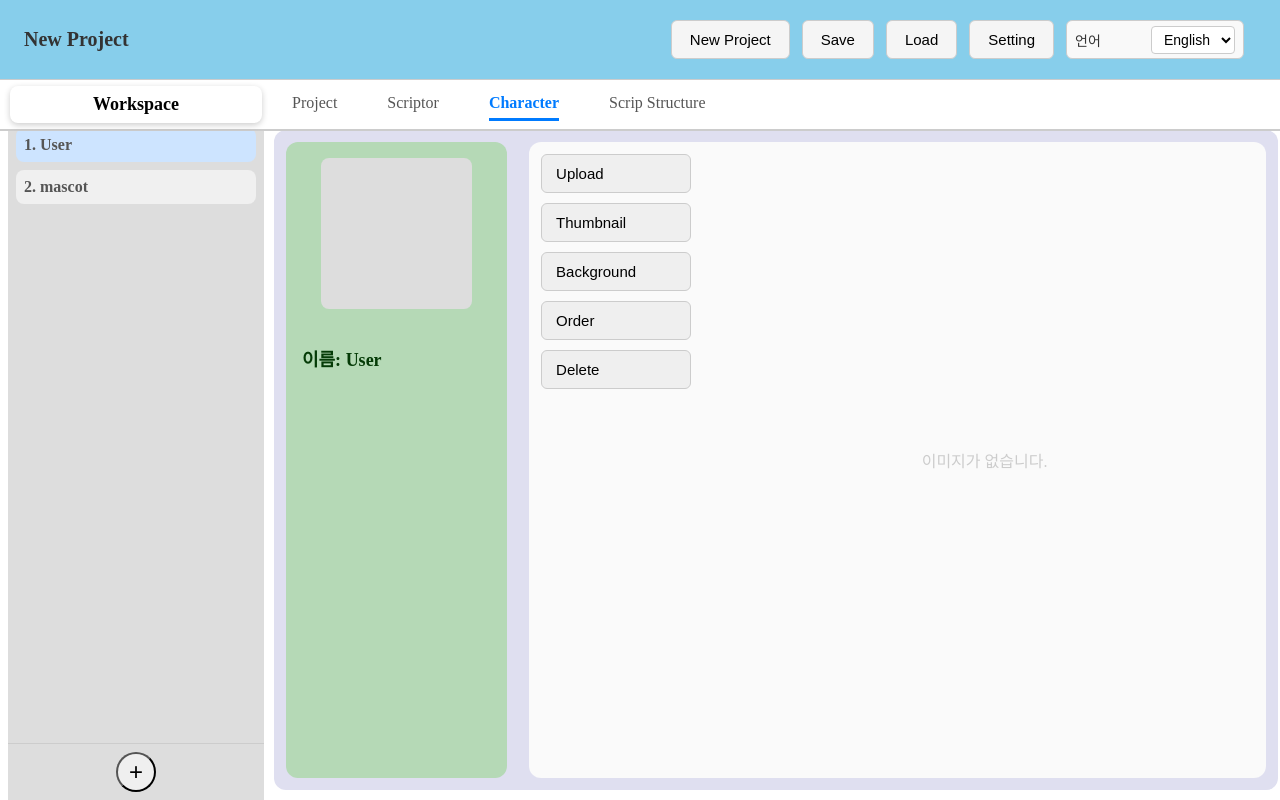
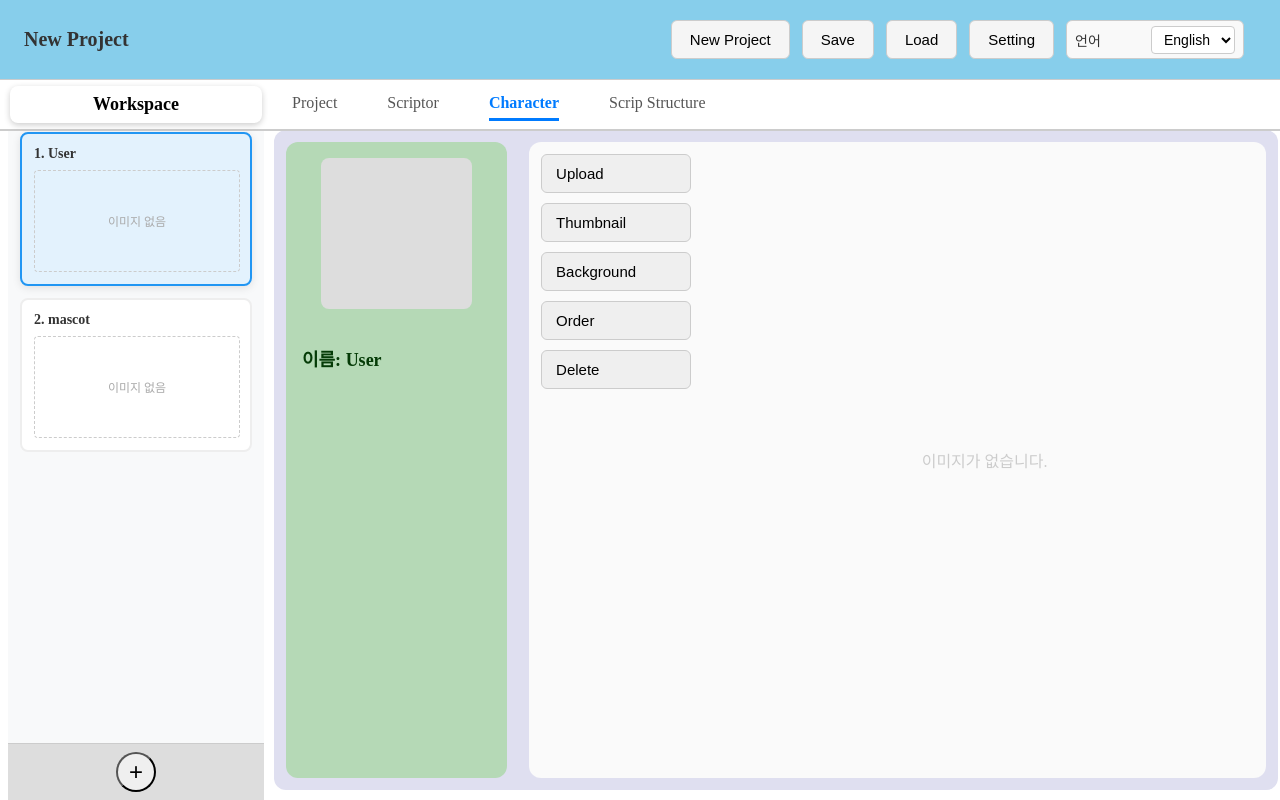
Before and after one commit to andoricano/JsonGenerator, a React (Vite) app: page / in a window 1280 px wide. Both pictures are taken after a click on the element "Character". Built offline with nearby package versions, Linux system fonts and the light colour scheme.

Commit message:
[fix] 수정된 데이터에 따른 SideCharacterBar 대응 수정 완료.

```diff
--- a/src/components/aside/SideBar.tsx
+++ b/src/components/aside/SideBar.tsx
@@ -1,19 +1,22 @@
 import { useStore } from "../../stores/useStore";
-import { TOOLS } from "../../stores/storeType";
+import { TOOLS, AppState } from "../../stores/storeType";
 import SideCharacterBar from "./SideCharacterBar";
 import SideScriptBar from "./SideScriptBar";
 
 export default function SideBar() {
     const activeTool = useStore((state) => state.activeTool);
 
+    const addLineItem = useStore((state: AppState) => state.addLineItem);
+    const addCharacter = useStore((state: AppState) => state.addCharacter);
+
     const handleAdd = () => {
         switch (activeTool) {
             case TOOLS.SCRIPTOR:
-                console.log("Add Script Item");
+                addLineItem();
                 break;
 
             case TOOLS.CHARACTER:
-                console.log("Add Character");
+                addCharacter();
                 break;
 
             default:
--- a/src/components/aside/SideCharacterBar.tsx
+++ b/src/components/aside/SideCharacterBar.tsx
@@ -1,55 +1,52 @@
-import { useEffect, useRef, useState } from "react";
+import { useEffect, useRef } from "react";
 import { useStore } from "../../stores/useStore";
+import { AppState } from "../../stores/storeType";
 
 export default function SideCharacterBar() {
-  const characterList = useStore((state) => state.characterList);
-  const selectedCharacter = useStore((state) => state.selectedCharacter);
-  const setSelectedCharacter = useStore((state) => state.setSelectedCharacter);
+  const characterList = useStore((state: AppState) => state.characterList);
+  const selectedCharacter = useStore((state: AppState) => state.selectedCharacter);
+  const setSelectedCharacter = useStore((state: AppState) => state.setSelectedCharacter);
 
   const containerRef = useRef<HTMLDivElement>(null);
-  const [characterUrls, setCharacterUrls] = useState<(string | null)[]>([]);
 
-  useEffect(() => {
-    const urls = characterList.map(char =>
-      char.img && char.img.length > 0 ? URL.createObjectURL(char.img[char.selectedImageIndex]) : null
-    );
-    setCharacterUrls(urls);
-
-    return () => {
-      urls.forEach(url => url && URL.revokeObjectURL(url));
-    };
-  }, [characterList]);
-
+  // 새로운 캐릭터가 추가될 때만 맨 아래로 스크롤
   useEffect(() => {
     const el = containerRef.current;
     if (!el) return;
     el.scrollTop = el.scrollHeight;
-  }, [characterList]);
+  }, [characterList.length]);
 
   return (
     <div ref={containerRef} style={styles.container}>
       {characterList.map((character, idx) => {
-        const profileUrl = characterUrls[idx];
-        const isSelected = selectedCharacter?.name === character.name;
+        const isSelected = selectedCharacter?.id === character.id;
+
+        // 스토어에서 관리하는 previewUrls의 썸네일 인덱스 참조
+        const profileUrl = character.previewUrls?.[character.thumbnail] || null;
 
         return (
           <div
-            key={character.name ?? idx}
+            key={character.id}
             onClick={() => setSelectedCharacter(character)}
             style={{
               ...styles.characterItem,
-              background: isSelected ? "#cde4ff" : "#f0f0f0",
+              background: isSelected ? "#e3f2fd" : "#ffffff", // 선택 시 연한 파란색
+              border: isSelected ? "2px solid #2196f3" : "2px solid #eee",
+              boxShadow: isSelected ? "0 2px 8px rgba(0,0,0,0.1)" : "none",
             }}
           >
             <div style={styles.characterName}>
               {idx + 1}. {character.name}
             </div>
-            {profileUrl && (
+
+            {profileUrl ? (
               <img
                 src={profileUrl}
-                alt={`${character.name}-represent`}
+                alt={`${character.name}-thumbnail`}
                 style={styles.characterImage}
               />
+            ) : (
+              <div style={styles.noImage}>이미지 없음</div>
             )}
           </div>
         );
@@ -58,34 +55,49 @@ export default function SideCharacterBar() {
   );
 }
 
-const styles: Record<string, React.CSSProperties> = {
+const styles: { [key: string]: React.CSSProperties } = {
   container: {
-    flex: 1,
-    minHeight: 0,
-    display: "flex",
-    flexDirection: "column",
-    overflowY: "auto",
-    padding: 8,
+    display: 'flex',
+    flexDirection: 'column',
+    gap: '12px',
+    padding: '12px',
+    overflowY: 'auto',
+    height: '100%',
+    backgroundColor: '#f8f9fa',
   },
   characterItem: {
-    marginBottom: 8,
-    padding: 8,
-    borderRadius: 8,
-    display: "flex",
-    flexDirection: "column",
-    alignItems: "flex-start",
-    gap: 8,
-    cursor: "pointer",
-    transition: "background 0.2s",
+    display: 'flex',
+    flexDirection: 'column',
+    gap: '8px',
+    padding: '12px',
+    borderRadius: '8px',
+    cursor: 'pointer',
+    transition: 'all 0.2s ease-in-out',
   },
   characterName: {
-    fontWeight: "bold",
-    color: "#555",
+    fontSize: '14px',
+    fontWeight: '600',
+    color: '#333',
+    whiteSpace: 'nowrap',
+    overflow: 'hidden',
+    textOverflow: 'ellipsis',
   },
   characterImage: {
-    width: 40,
-    height: 40,
-    borderRadius: 6,
-    objectFit: "cover",
+    width: '100%',
+    height: '100px',
+    objectFit: 'contain',
+    borderRadius: '4px',
+    backgroundColor: '#fff',
   },
+  noImage: {
+    width: '100%',
+    height: '100px',
+    display: 'flex',
+    justifyContent: 'center',
+    alignItems: 'center',
+    fontSize: '12px',
+    color: '#aaa',
+    border: '1px dashed #ccc',
+    borderRadius: '4px',
+  }
 };
--- a/src/stores/canvasType.ts
+++ b/src/stores/canvasType.ts
@@ -10,6 +10,7 @@ export interface Character {
   id: string;
   name: string;
   img: File[];
+  previewUrls: string[];
   thumbnail: number;
   memo: string;
   path: string;
--- a/src/stores/useStore.ts
+++ b/src/stores/useStore.ts
@@ -3,23 +3,24 @@ import { AppState, TOOLS } from './storeType';
 import { nanoid } from 'nanoid';
 import { Character, LineItem } from './canvasType';
 
-// 초기값 설정
 const defaultCharacter: Character[] = [
   {
     id: nanoid(),
     name: "User",
     img: [],
+    previewUrls: [],
     thumbnail: 0,
     path: "",
-    memo:"기본 생성되는 캐릭터 입니다. 수정해주세요."
+    memo: "기본 생성되는 캐릭터 입니다. 수정해주세요."
   },
   {
     id: nanoid(),
     name: "mascot",
     img: [],
+    previewUrls: [],
     thumbnail: 0,
     path: "",
-    memo:"기본 생성되는 캐릭터 입니다. 수정해주세요."
+    memo: "기본 생성되는 캐릭터 입니다. 수정해주세요."
   }
 ];
 
@@ -92,11 +93,11 @@ export const useStore = create<AppState>((set, get) => ({
     lineItems: state.lineItems.map((item) =>
       item.id === lineId
         ? {
-            ...item,
-            actors: item.actors.map(actor =>
-              actor.id === actorId ? { ...actor, actorText: newText } : actor
-            )
-          }
+          ...item,
+          actors: item.actors.map(actor =>
+            actor.id === actorId ? { ...actor, actorText: newText } : actor
+          )
+        }
         : item
     )
   })),
@@ -123,39 +124,52 @@ export const useStore = create<AppState>((set, get) => ({
   }),
 
   addCharacter: () => {
+    const { characterList } = get();
+    const newCount = characterList.length + 1;
+
     const newChar: Character = {
       id: nanoid(),
-      name: "New Character",
+      name: `Character ${newCount}`,
       img: [],
+      previewUrls: [],
       thumbnail: 0,
       memo: "",
       path: ""
     };
+
     set((state) => ({
       characterList: [...state.characterList, newChar],
       selectedCharacter: newChar
     }));
   },
 
-  addCharacterImage: (file) => {
+  addCharacterImage: (file: File) => {
     const { selectedCharacter, updateSelectedCharacter } = get();
     if (!selectedCharacter) return;
+
+    const newPreviewUrl = URL.createObjectURL(file);
+
     updateSelectedCharacter({
       ...selectedCharacter,
-      img: [...selectedCharacter.img, file]
+      img: [...selectedCharacter.img, file],
+      previewUrls: [...(selectedCharacter.previewUrls || []), newPreviewUrl]
     });
   },
 
-  removeImageFromCharacter: (index) => {
+  removeImageFromCharacter: (index: number) => {
     const { selectedCharacter, updateSelectedCharacter } = get();
     if (!selectedCharacter) return;
+
+    const targetUrl = selectedCharacter.previewUrls[index];
+    if (targetUrl) URL.revokeObjectURL(targetUrl);
+
     updateSelectedCharacter({
       ...selectedCharacter,
       img: selectedCharacter.img.filter((_, i) => i !== index),
-      thumbnail: 0 // selectedImageIndex -> thumbnail
+      previewUrls: selectedCharacter.previewUrls.filter((_, i) => i !== index),
+      thumbnail: 0
     });
   },
-
   changeCharacterThumbnail: (index) => {
     const { selectedCharacter, updateSelectedCharacter } = get();
     if (!selectedCharacter) return;
```
